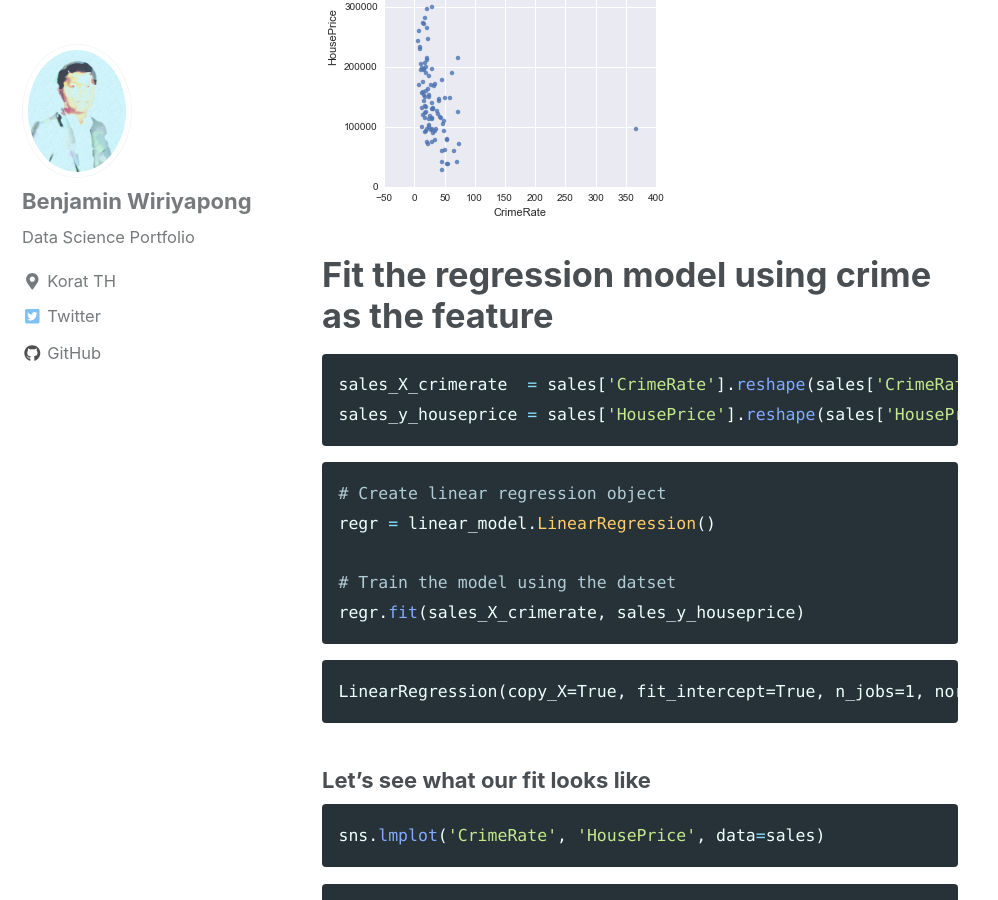
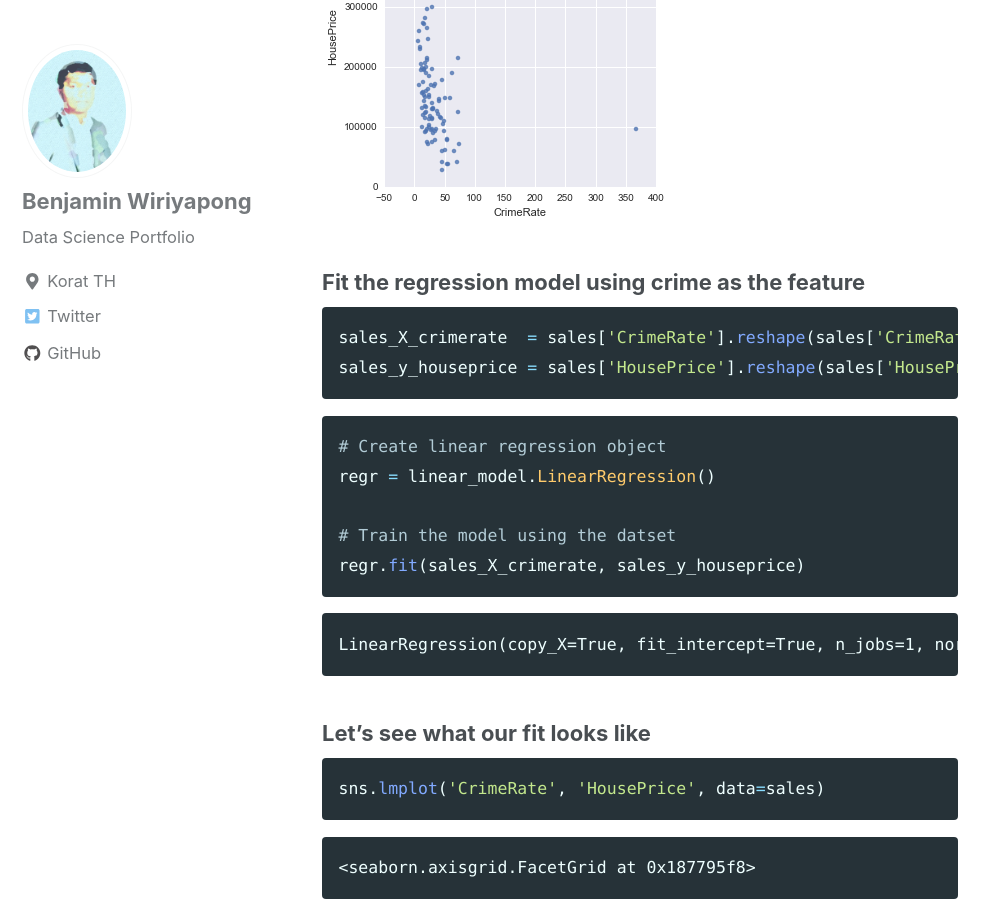
Before and after one commit to benjaminsw/benjaminsw.github.io, a Jekyll site: the page built from _pages/Introduction-to-Regression-PhillyCrime.md, in a window 1280 px wide and 900 px high, scrolled down 2395 px. Shown: the whole window, without its empty margins (0-998 px from the left). Built offline with Jekyll 4.4.1, drawn with Linux system fonts in a browser that asks for light colours; nearby versions of some CDN libraries; our own code applies the rules of GitHub Pages for plain Markdown files.

````diff
--- a/_pages/Introduction-to-Regression-PhillyCrime.md
+++ b/_pages/Introduction-to-Regression-PhillyCrime.md
@@ -180,7 +180,7 @@ sns.lmplot('CrimeRate', 'HousePrice', data=sales, fit_reg=False)
 ![png](/images/Introduction-to-Regression-PhillyCrime/output_8_1.png)
 
 
-# Fit the regression model using crime as the feature
+### Fit the regression model using crime as the feature
 
 
 ```python
@@ -224,7 +224,7 @@ sns.lmplot('CrimeRate', 'HousePrice', data=sales)
 
 Above: dots are original data, blue line is the fit from the simple regression.
 
-# Remove Center City and redo the analysis
+### Remove Center City and redo the analysis
 
 Center City is the one observation with an extremely high crime rate, yet house prices are not very low.  This point does not follow the trend of the rest of the data very well.  A question is how much including Center City is influencing our fit on the other datapoints.  Let's remove this datapoint and see what happens.
 
````
